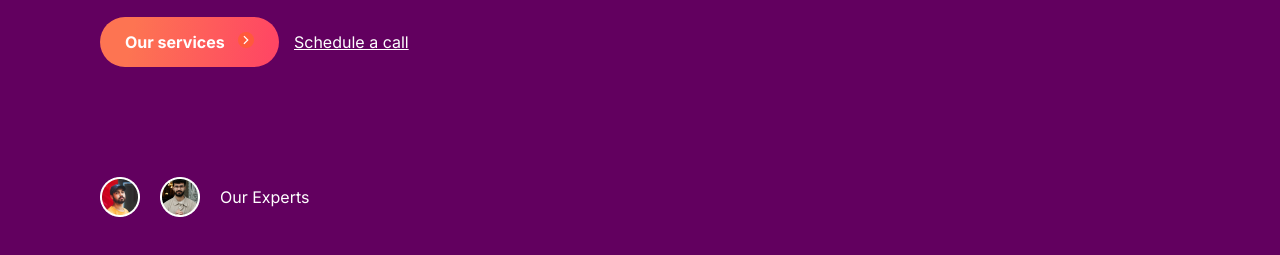
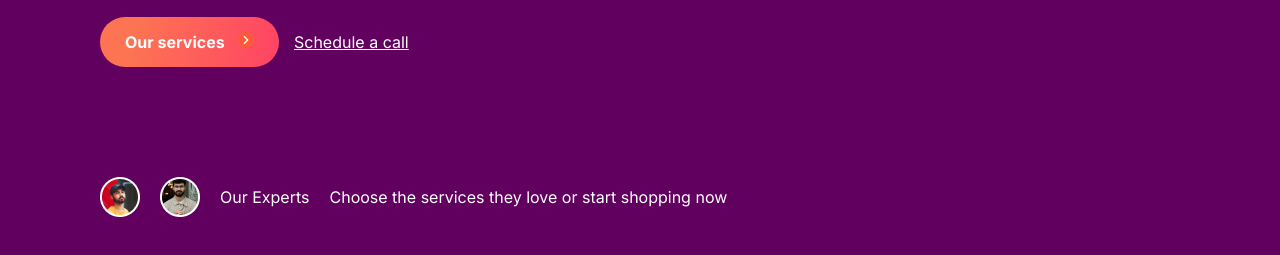
Before and after one commit to rodrigobarros2802/landing-page-petty, a plain HTML site: page index.html in a window 1280 px wide. Shown: the part 513-768 px from the top of the page. Drawn offline with Linux system fonts and the light colour scheme.

Commit message:
nao estou conseguindo colocar o p abaixo

```diff
--- a/assets/css/styles.css
+++ b/assets/css/styles.css
@@ -138,3 +138,10 @@ header .contact {
     margin: 100px 0;
     gap: 20px;
 }
+
+.container .client-content .client {
+    position: relative;
+    display: block;
+    justify-content: center;
+    align-items: center;
+}
--- a/index.html
+++ b/index.html
@@ -31,6 +31,7 @@
                 <img src="assets/img/client1.png" alt="Cliente 1">
                 <img src="assets/img/client2.png" alt="Cliente 2">
                 <p>Our Experts</p>
+                <p class="client">Choose the services they love or start shopping now</p>
             </div>
         </div>
 
```
